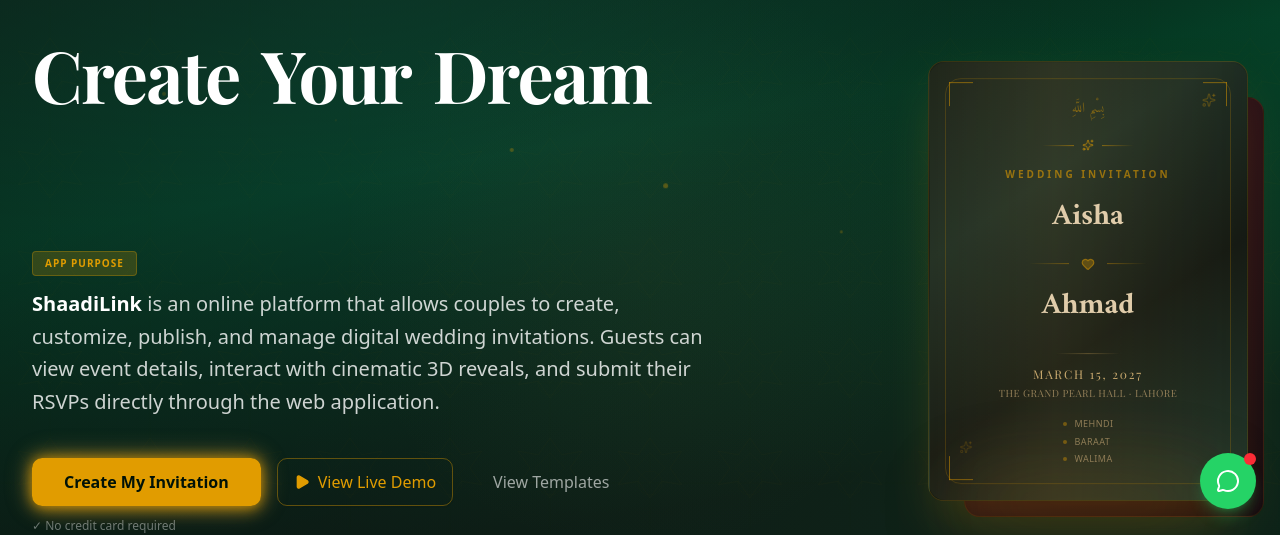
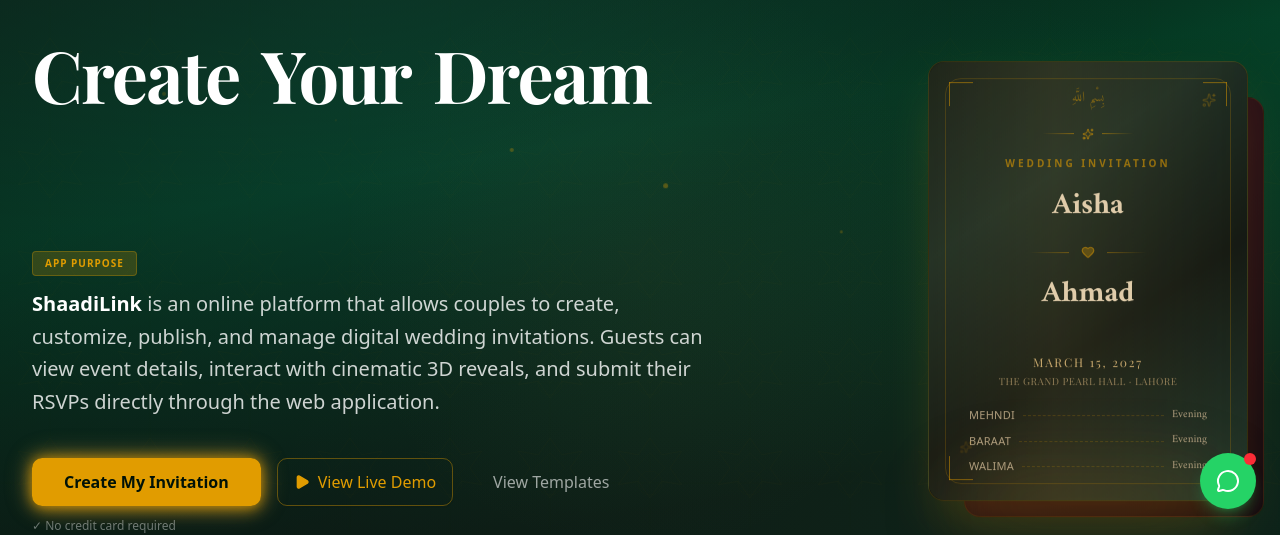
Before and after one commit to Raufkhalid78/shaadilink, a Next.js app: page / in a window 1280 px wide. Shown: the part 267-802 px from the top of the page. Built offline with nearby package versions, Linux system fonts and the light colour scheme; no server answers; a web font is replaced by a local one.

Commit message:
perf: completely eliminate LCP render delay on landing page hero by replacing framer-motion with native CSS for floating card

```diff
--- a/src/app/globals.css
+++ b/src/app/globals.css
@@ -811,3 +811,8 @@
 
 @keyframes ssScaleInX { from { transform: scaleX(0); opacity: 0; } to { transform: scaleX(1); opacity: 1; } }
 .ss-scale-in-x { animation: ssScaleInX 0.8s cubic-bezier(0.16, 1, 0.3, 1) both; }
+
+@keyframes cardEnter { from { opacity: 0; transform: translateX(60px) rotateY(-15deg); } to { opacity: 1; transform: translateX(0) rotateY(0); } }
+.ss-card-enter { animation: cardEnter 1.2s cubic-bezier(0.25, 0.4, 0.25, 1) both; }
+@keyframes cardFloat { 0%, 100% { transform: translateY(0); } 50% { transform: translateY(-10px); } }
+.ss-card-float { animation: cardFloat 5s ease-in-out infinite; }
--- a/src/components/landing/hero.tsx
+++ b/src/components/landing/hero.tsx
@@ -154,16 +154,12 @@
 
 function InvitationCardMockup() {
   return (
-    <motion.div
-      initial={{ opacity: 0, x: 60, rotateY: -15 }}
-      animate={{ opacity: 1, x: 0, rotateY: 0 }}
-      transition={{ duration: 1.2, delay: 0.8, ease: [0.25, 0.4, 0.25, 1] }}
-      className="relative mt-10 lg:mt-0 w-full flex justify-center lg:w-auto lg:block"
+    <div
+      className="ss-card-enter relative mt-10 lg:mt-0 w-full flex justify-center lg:w-auto lg:block"
+      style={{ animationDelay: '0.8s' }}
     >
-      <motion.div
-        animate={{ y: [0, -10, 0] }}
-        transition={{ duration: 5, repeat: Infinity, ease: "easeInOut" }}
-        className="relative scale-90 sm:scale-100 transform-origin-top"
+      <div
+        className="ss-card-float relative scale-90 sm:scale-100 transform-origin-top"
       >
         {/* Main Card */}
         <div className="relative w-[320px] h-[440px] rounded-2xl overflow-hidden shadow-2xl shadow-gold/20 border border-gold/20"
@@ -205,14 +201,12 @@
           {/* Card Content */}
           <div className="absolute inset-0 flex flex-col items-center justify-center p-8 text-center z-10">
             {/* Bismillah */}
-            <motion.p
-              initial={{ opacity: 0 }}
-              animate={{ opacity: 1 }}
-              transition={{ delay: 1.5 }}
-              className="font-calligraphy text-gold/40 text-sm mb-4"
+            <p
+              className="ss-animate-in font-calligraphy text-gold/40 text-sm mb-4 opacity-0"
+              style={{ animationDelay: '1.5s', animationFillMode: 'forwards' }}
             >
               بِسْمِ اللَّهِ
-            </motion.p>
+            </p>
 
             {/* Decorative line */}
             <div className="flex items-center gap-2 mb-4">
@@ -253,18 +247,17 @@
             </p>
 
             {/* Events preview */}
-            <div className="mt-4 space-y-1">
+            <div className="mt-4 space-y-1 w-full px-2">
               {["Mehndi", "Baraat", "Walima"].map((event, i) => (
-                <motion.div
+                <div
                   key={event}
-                  initial={{ opacity: 0, x: -10 }}
-                  animate={{ opacity: 1, x: 0 }}
-                  transition={{ delay: 2 + i * 0.2 }}
-                  className="flex items-center gap-2"
+                  className="ss-animate-in flex justify-between items-center text-[#b19f7e] text-[11px] opacity-0"
+                  style={{ animationDelay: `${1.8 + i * 0.2}s`, animationFillMode: 'forwards' }}
                 >
-                  <div className="w-1 h-1 rounded-full bg-gold/40" />
-                  <span className="text-[9px] text-[#8f7c56] tracking-wider uppercase">{event}</span>
-                </motion.div>
+                  <span className="font-medium tracking-wide uppercase">{event}</span>
+                  <div className="flex-1 border-b border-dashed border-gold/20 mx-2" />
+                  <span className="font-calligraphy">Evening</span>
+                </div>
               ))}
             </div>
           </div>
@@ -297,8 +290,8 @@
           }}
         />
         <div className="absolute -bottom-6 -right-6 left-4 right-4 h-12 bg-red-900/10 rounded-full blur-2xl" />
-      </motion.div>
-    </motion.div>
+      </div>
+    </div>
   );
 }
 
```
